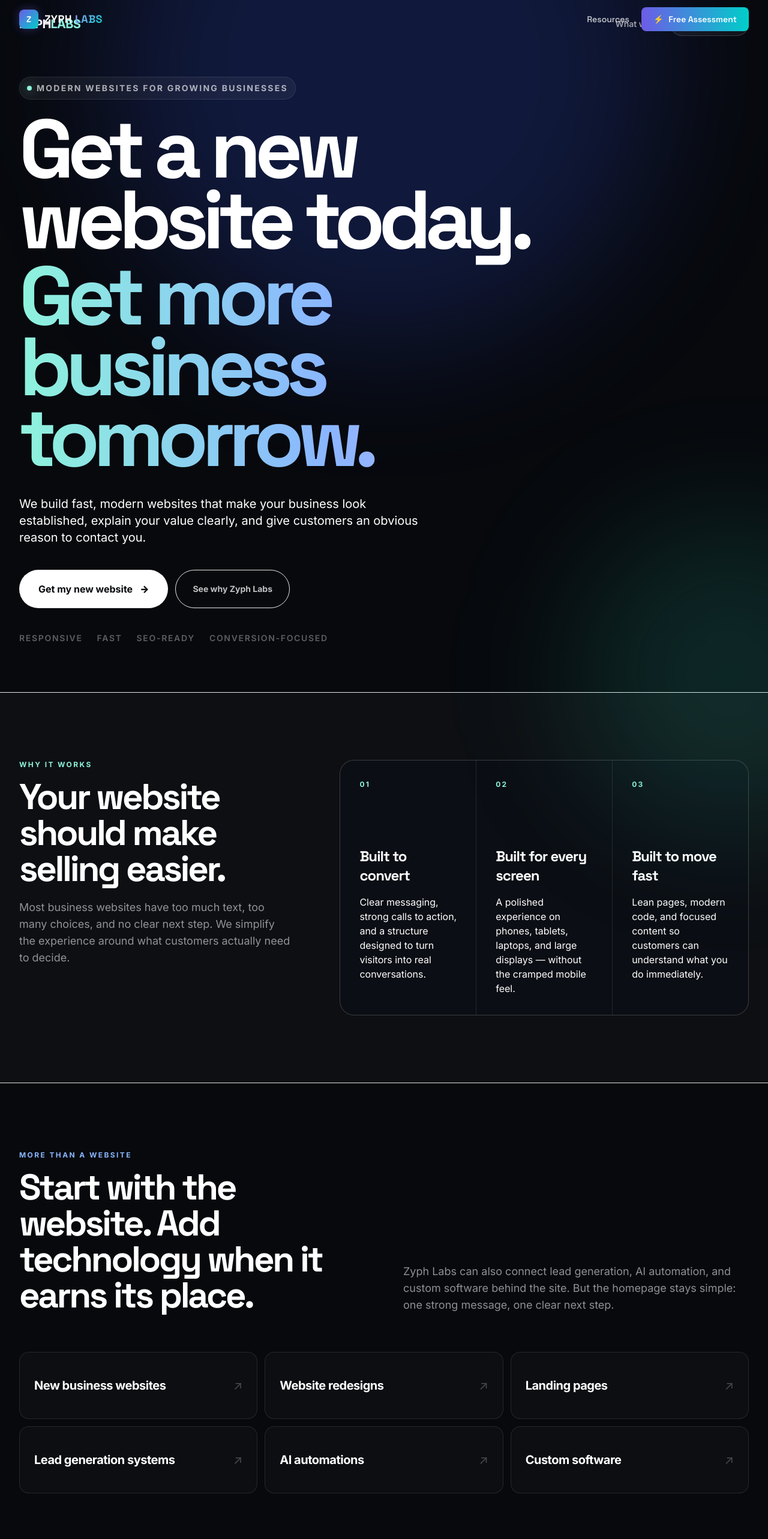
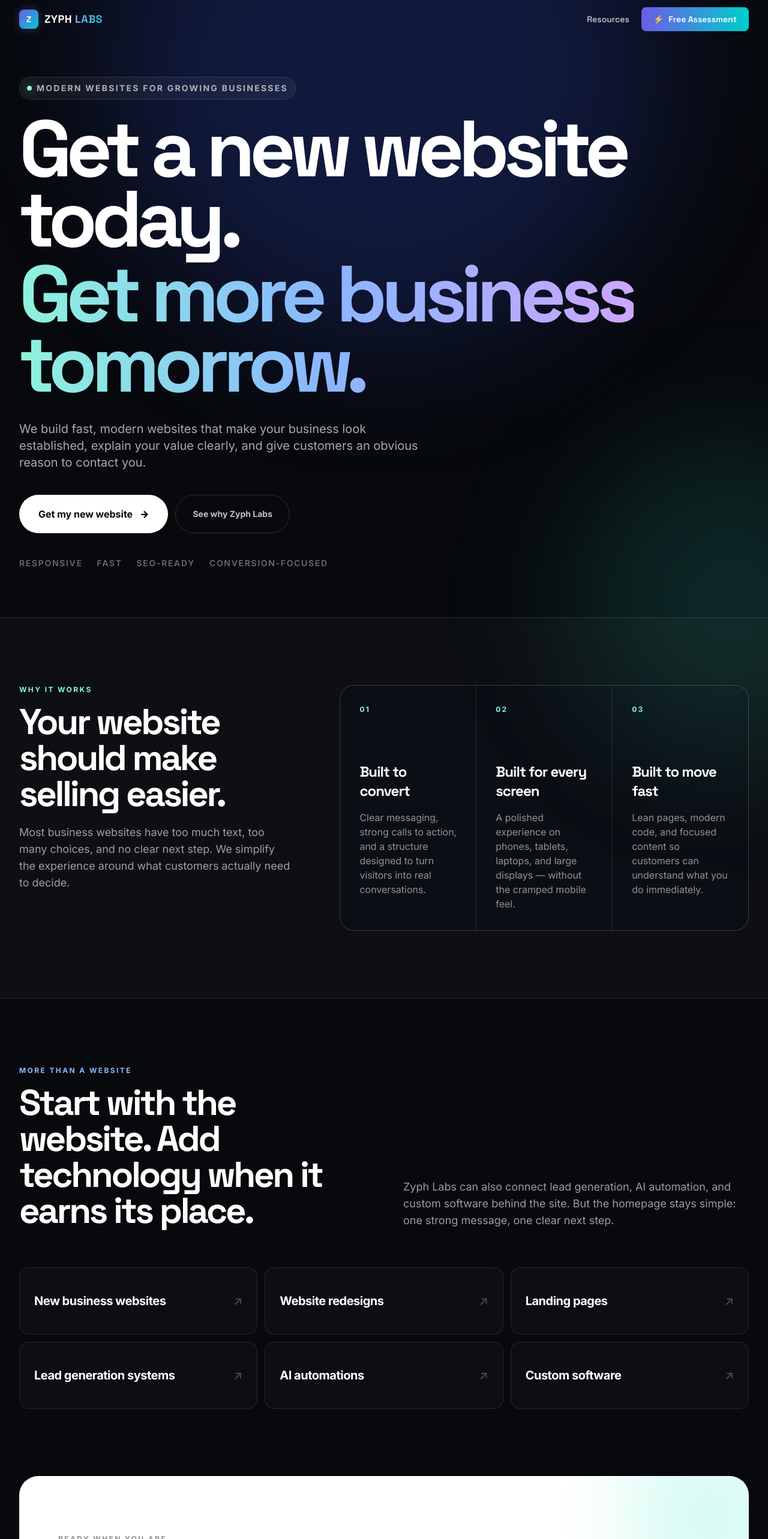
Before and after one commit to brone1323/zyphlabs-website, a Next.js app: page / in a window 1280 px wide. Shown: the top 2566 px of the page at 60% size. Built offline with nearby package versions, Linux system fonts and the light colour scheme.

Commit message:
Fix duplicate homepage chrome and refine responsive spacing

```diff
--- a/app/page.tsx
+++ b/app/page.tsx
@@ -38,36 +38,7 @@ const services = [
 
 export default function HomePage() {
   return (
-    <main className="min-h-screen overflow-hidden bg-[#07090d] text-white">
-      <header className="absolute inset-x-0 top-0 z-30">
-        <div className="mx-auto flex max-w-7xl items-center justify-between px-5 py-5 sm:px-6 lg:px-8">
-          <a
-            href="/"
-            className="text-lg font-black tracking-[-0.04em] text-white sm:text-xl"
-            aria-label="Zyph Labs home"
-          >
-            ZYPH<span className="text-[#8ef3dc]">LABS</span>
-          </a>
-
-          <div className="flex items-center gap-3">
-            <a
-              href="#services"
-              className="hidden text-sm font-semibold text-white/60 transition hover:text-white sm:inline"
-            >
-              What we do
-            </a>
-            <a
-              href="https://calendly.com/zyphlabs/15min"
-              target="_blank"
-              rel="noreferrer"
-              className="inline-flex min-h-10 items-center justify-center rounded-full border border-white/15 bg-white/[0.05] px-4 text-sm font-bold text-white backdrop-blur transition hover:border-white/30 hover:bg-white/10"
-            >
-              Start a project
-            </a>
-          </div>
-        </div>
-      </header>
-
+    <div className="min-h-screen overflow-hidden bg-[#07090d] text-white">
       <section className="relative isolate flex min-h-[92svh] items-center px-5 pb-16 pt-28 sm:px-6 sm:pb-20 sm:pt-32 lg:px-8">
         <div className="absolute inset-0 -z-20 bg-[#07090d]" />
         <div className="absolute left-1/2 top-[-22rem] -z-10 h-[46rem] w-[46rem] -translate-x-1/2 rounded-full bg-[#375dfb]/20 blur-[110px] sm:h-[58rem] sm:w-[58rem]" />
@@ -81,7 +52,7 @@ export default function HomePage() {
             </div>
 
             <h1
-              className="max-w-5xl text-[clamp(3.2rem,11vw,8.6rem)] font-black leading-[0.86] tracking-[-0.075em] text-white"
+              className="max-w-5xl text-[clamp(3.1rem,11vw,8.3rem)] font-black leading-[0.88] tracking-[-0.07em] text-white"
               style={{ fontFamily: 'Space Grotesk, sans-serif' }}
             >
               Get a new website today.
@@ -90,10 +61,9 @@ export default function HomePage() {
               </span>
             </h1>
 
-            <p className="mt-7 max-w-2xl text-base leading-7 text-white/62 sm:mt-9 sm:text-lg sm:leading-8 lg:text-xl">
-              We build fast, modern websites that make your business look
-              established, explain your value clearly, and give customers an
-              obvious reason to contact you.
+            <p className="mt-7 max-w-2xl text-base leading-7 text-white/65 sm:mt-9 sm:text-lg sm:leading-8 lg:text-xl">
+              We build fast, modern websites that make your business look established,
+              explain your value clearly, and give customers an obvious reason to contact you.
             </p>
 
             <div className="mt-8 flex flex-col gap-3 sm:mt-10 sm:flex-row sm:items-center">
@@ -104,19 +74,17 @@ export default function HomePage() {
                 className="group inline-flex min-h-14 items-center justify-center gap-3 rounded-full bg-white px-7 text-base font-black text-[#07090d] transition duration-300 hover:-translate-y-0.5 hover:bg-[#8ef3dc] sm:min-h-16 sm:px-8"
               >
                 Get my new website
-                <span className="transition-transform duration-300 group-hover:translate-x-1">
-                  →
-                </span>
+                <span className="transition-transform duration-300 group-hover:translate-x-1">→</span>
               </a>
               <a
                 href="#why"
-                className="inline-flex min-h-14 items-center justify-center rounded-full border border-white/12 px-7 text-sm font-bold text-white/75 transition hover:border-white/25 hover:bg-white/[0.05] hover:text-white sm:min-h-16"
+                className="inline-flex min-h-14 items-center justify-center rounded-full border border-white/15 px-7 text-sm font-bold text-white/75 transition hover:border-white/30 hover:bg-white/[0.05] hover:text-white sm:min-h-16"
               >
                 See why Zyph Labs
               </a>
             </div>
 
-            <div className="mt-8 flex flex-wrap gap-x-6 gap-y-2 text-xs font-semibold uppercase tracking-[0.12em] text-white/35 sm:mt-10 sm:text-sm">
+            <div className="mt-8 flex flex-wrap gap-x-6 gap-y-2 text-xs font-semibold uppercase tracking-[0.12em] text-white/40 sm:mt-10 sm:text-sm">
               <span>Responsive</span>
               <span>Fast</span>
               <span>SEO-ready</span>
@@ -126,23 +94,20 @@ export default function HomePage() {
         </div>
       </section>
 
-      <section id="why" className="border-y border-white/8 bg-white/[0.025] px-5 py-16 sm:px-6 sm:py-20 lg:px-8 lg:py-28">
+      <section id="why" className="border-y border-white/10 bg-white/[0.025] px-5 py-16 sm:px-6 sm:py-20 lg:px-8 lg:py-28">
         <div className="mx-auto max-w-7xl">
           <div className="grid gap-10 lg:grid-cols-[0.8fr_1.2fr] lg:gap-20">
             <div>
-              <p className="text-xs font-black uppercase tracking-[0.2em] text-[#8ef3dc]">
-                Why it works
-              </p>
+              <p className="text-xs font-black uppercase tracking-[0.2em] text-[#8ef3dc]">Why it works</p>
               <h2
                 className="mt-4 max-w-xl text-4xl font-black leading-[0.95] tracking-[-0.055em] sm:text-5xl lg:text-6xl"
                 style={{ fontFamily: 'Space Grotesk, sans-serif' }}
               >
                 Your website should make selling easier.
               </h2>
-              <p className="mt-5 max-w-lg text-base leading-8 text-white/55 sm:text-lg">
-                Most business websites have too much text, too many choices,
-                and no clear next step. We simplify the experience around what
-                customers actually need to decide.
+              <p className="mt-5 max-w-lg text-base leading-8 text-white/60 sm:text-lg">
+                Most business websites have too much text, too many choices, and no clear next step.
+                We simplify the experience around what customers actually need to decide.
               </p>
             </div>
 
@@ -150,17 +115,11 @@ export default function HomePage() {
               {benefits.map((benefit) => (
                 <article
                   key={benefit.number}
-                  className="min-h-[260px] bg-[#0b0e14] p-6 sm:min-h-[330px] sm:p-7 lg:p-8"
+                  className="min-h-[250px] bg-[#0b0e14] p-6 sm:min-h-[320px] sm:p-7 lg:p-8"
                 >
-                  <p className="text-xs font-black tracking-[0.18em] text-[#8ef3dc]">
-                    {benefit.number}
-                  </p>
-                  <h3 className="mt-16 text-2xl font-black tracking-[-0.04em] sm:mt-24">
-                    {benefit.title}
-                  </h3>
-                  <p className="mt-4 text-sm leading-7 text-white/48 sm:text-base">
-                    {benefit.description}
-                  </p>
+                  <p className="text-xs font-black tracking-[0.18em] text-[#8ef3dc]">{benefit.number}</p>
+                  <h3 className="mt-14 text-2xl font-black tracking-[-0.04em] sm:mt-20">{benefit.title}</h3>
+                  <p className="mt-4 text-sm leading-7 text-white/55 sm:text-base">{benefit.description}</p>
                 </article>
               ))}
             </div>
@@ -172,9 +131,7 @@ export default function HomePage() {
         <div className="mx-auto max-w-7xl">
           <div className="grid gap-10 lg:grid-cols-2 lg:items-end">
             <div>
-              <p className="text-xs font-black uppercase tracking-[0.2em] text-[#8ab6ff]">
-                More than a website
-              </p>
+              <p className="text-xs font-black uppercase tracking-[0.2em] text-[#8ab6ff]">More than a website</p>
               <h2
                 className="mt-4 max-w-2xl text-4xl font-black leading-[0.95] tracking-[-0.055em] sm:text-5xl lg:text-6xl"
                 style={{ fontFamily: 'Space Grotesk, sans-serif' }}
@@ -182,10 +139,9 @@ export default function HomePage() {
                 Start with the website. Add technology when it earns its place.
               </h2>
             </div>
-            <p className="max-w-xl text-base leading-8 text-white/55 sm:text-lg lg:justify-self-end">
-              Zyph Labs can also connect lead generation, AI automation, and
-              custom software behind the site. But the homepage stays simple:
-              one strong message, one clear next step.
+            <p className="max-w-xl text-base leading-8 text-white/60 sm:text-lg lg:justify-self-end">
+              Zyph Labs can also connect lead generation, AI automation, and custom software behind the site.
+              But the homepage stays simple: one strong message, one clear next step.
             </p>
           </div>
 
@@ -195,34 +151,28 @@ export default function HomePage() {
                 key={service}
                 className="group flex min-h-24 items-center justify-between rounded-2xl border border-white/10 bg-white/[0.025] px-5 py-5 transition duration-300 hover:-translate-y-1 hover:border-white/20 hover:bg-white/[0.05] sm:min-h-28 sm:px-6"
               >
-                <span className="text-lg font-bold tracking-[-0.025em] sm:text-xl">
-                  {service}
-                </span>
-                <span className="text-xl text-white/25 transition group-hover:translate-x-1 group-hover:text-[#8ef3dc]">
-                  ↗
-                </span>
+                <span className="text-lg font-bold tracking-[-0.025em] sm:text-xl">{service}</span>
+                <span className="text-xl text-white/30 transition group-hover:translate-x-1 group-hover:text-[#8ef3dc]">↗</span>
               </div>
             ))}
           </div>
         </div>
       </section>
 
-      <section className="px-5 pb-5 sm:px-6 sm:pb-6 lg:px-8 lg:pb-8">
+      <section className="px-5 pb-8 sm:px-6 sm:pb-10 lg:px-8 lg:pb-12">
         <div className="relative mx-auto max-w-7xl overflow-hidden rounded-[2rem] border border-white/10 bg-white px-6 py-14 text-[#07090d] sm:px-10 sm:py-20 lg:px-16 lg:py-24">
           <div className="absolute -right-20 -top-20 h-72 w-72 rounded-full bg-[#8ef3dc]/35 blur-3xl" />
           <div className="absolute -bottom-28 left-1/3 h-72 w-72 rounded-full bg-[#8ab6ff]/25 blur-3xl" />
 
           <div className="relative max-w-4xl">
-            <p className="text-xs font-black uppercase tracking-[0.2em] text-black/45">
-              Ready when you are
-            </p>
+            <p className="text-xs font-black uppercase tracking-[0.2em] text-black/45">Ready when you are</p>
             <h2
               className="mt-4 text-4xl font-black leading-[0.9] tracking-[-0.065em] sm:text-6xl lg:text-7xl"
               style={{ fontFamily: 'Space Grotesk, sans-serif' }}
             >
               Your next customer is already looking.
             </h2>
-            <p className="mt-6 max-w-2xl text-base leading-8 text-black/58 sm:text-lg">
+            <p className="mt-6 max-w-2xl text-base leading-8 text-black/60 sm:text-lg">
               Give them a website that makes choosing you easy.
             </p>
             <a
@@ -231,31 +181,11 @@ export default function HomePage() {
               rel="noreferrer"
               className="mt-8 inline-flex min-h-14 items-center justify-center gap-3 rounded-full bg-[#07090d] px-7 text-base font-black text-white transition hover:-translate-y-0.5 hover:bg-[#17213d] sm:min-h-16 sm:px-8"
             >
-              Get a new website
-              <span>→</span>
+              Get a new website <span>→</span>
             </a>
           </div>
         </div>
       </section>
-
-      <footer className="px-5 py-8 sm:px-6 lg:px-8">
-        <div className="mx-auto flex max-w-7xl flex-col gap-4 text-sm text-white/35 sm:flex-row sm:items-center sm:justify-between">
-          <p>© {new Date().getFullYear()} Zyph Labs</p>
-          <div className="flex flex-wrap gap-5">
-            <a href="/leads" className="transition hover:text-white">
-              Lead generation
-            </a>
-            <a
-              href="https://calendly.com/zyphlabs/15min"
-              target="_blank"
-              rel="noreferrer"
-              className="transition hover:text-white"
-            >
-              Contact
-            </a>
-          </div>
-        </div>
-      </footer>
-    </main>
+    </div>
   )
 }
```
